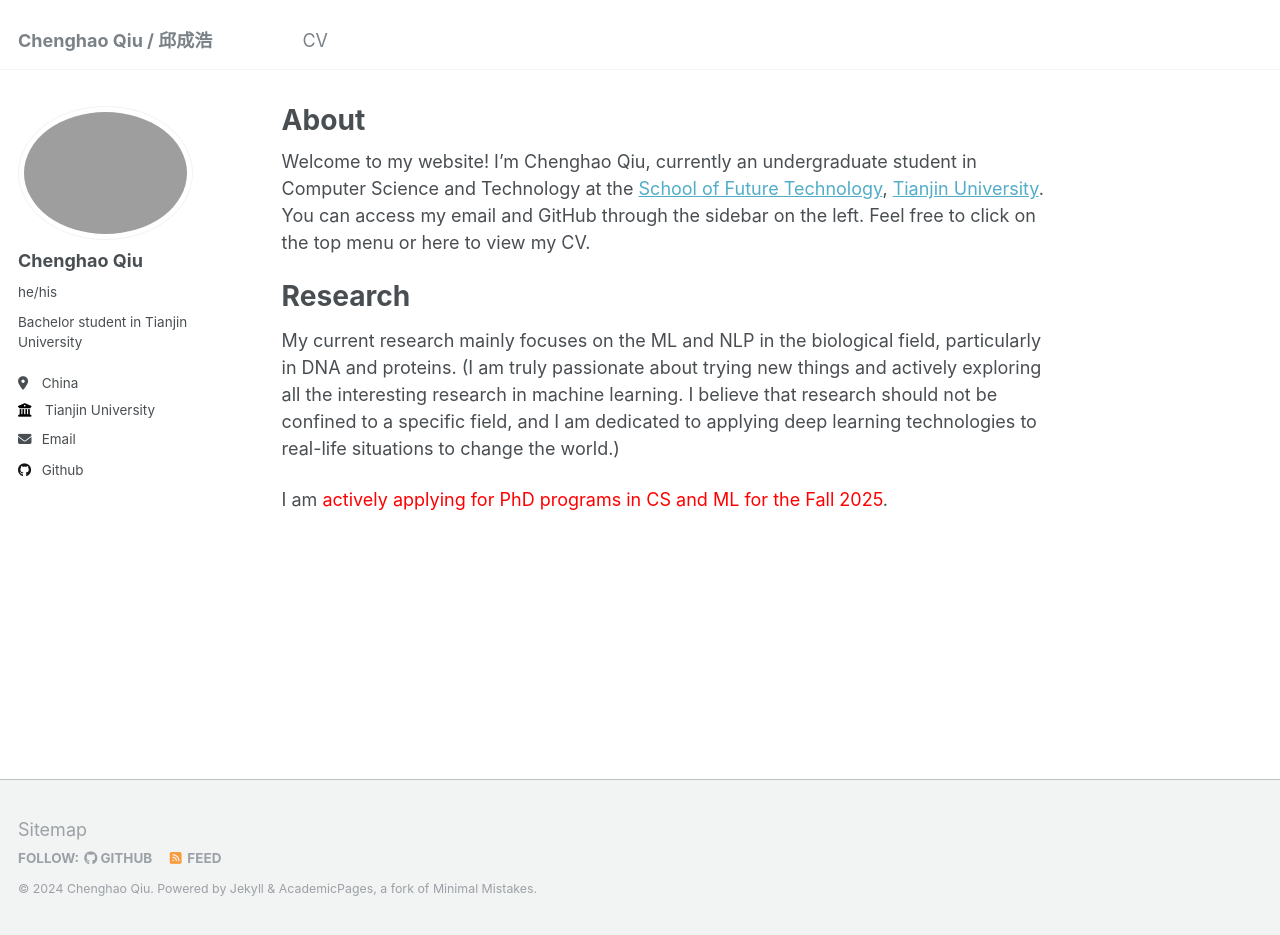
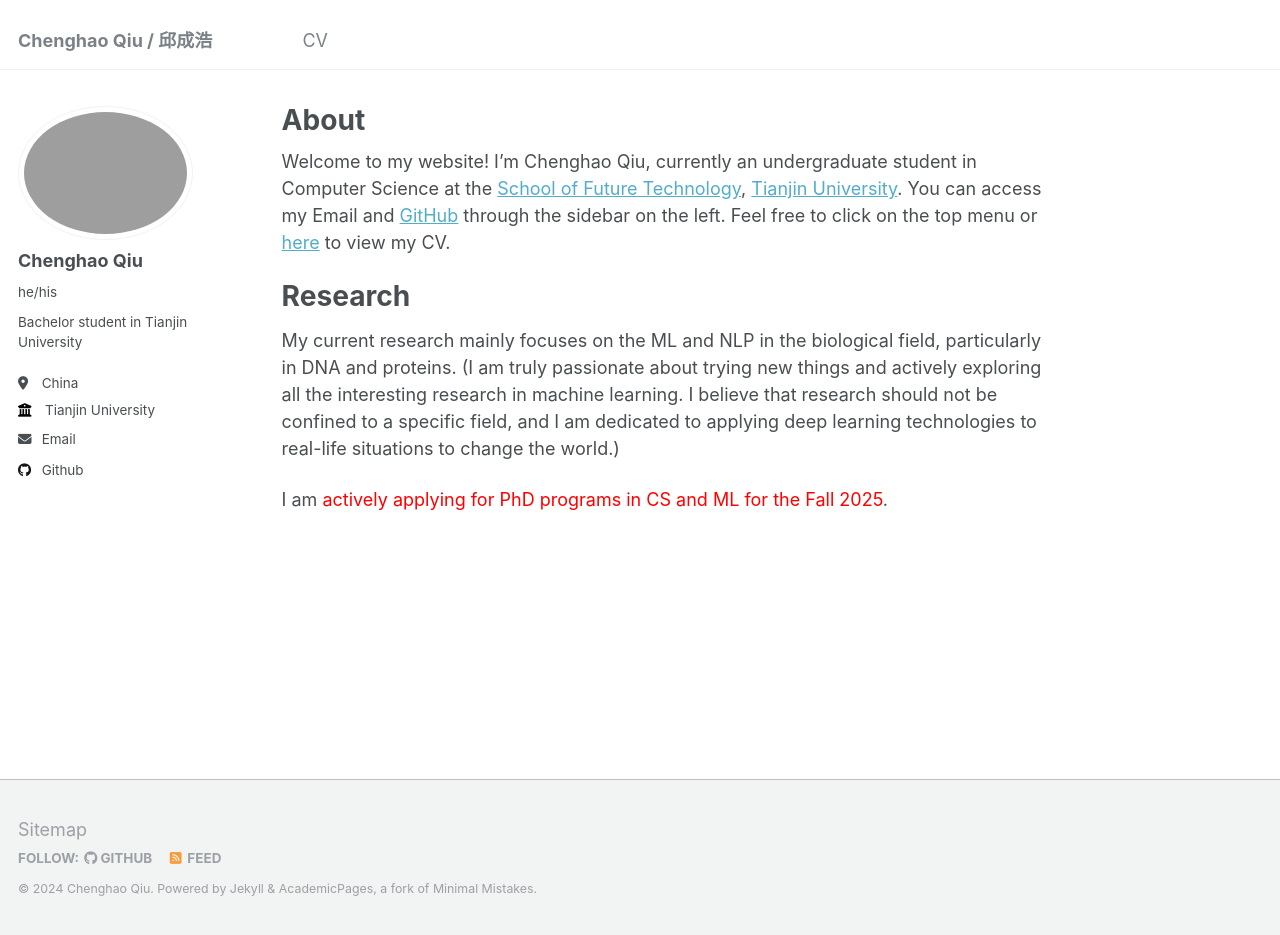
Before and after one commit to Chenghao-Qiu/Chenghao-Qiu.github.io, a Jekyll site: the page built from _pages/about.md, in a window 1280 px wide and 935 px high. Built offline with Jekyll 4.4.1, drawn with Linux system fonts in a browser that asks for light colours.

Commit message:
update CV

```diff
--- a/_pages/about.md
+++ b/_pages/about.md
@@ -7,7 +7,8 @@ redirect_from:
   - /about.html
 ---
 
-Welcome to my website! I'm Chenghao Qiu, currently an undergraduate student in Computer Science and Technology at the [School of Future Technology](qiushi.tju.edu.cn), [Tianjin University](https://www.tju.edu.cn/). You can access my email and GitHub through the sidebar on the left. Feel free to click on the top menu or here to view my CV.
+Welcome to my website! I'm Chenghao Qiu, currently an undergraduate student in Computer Science at the [School of Future Technology](qiushi.tju.edu.cn), [Tianjin University](https://www.tju.edu.cn/). You can access my Email and [GitHub](https://github.com/Chenghao-Qiu) through the sidebar on the left.
+Feel free to click on the top menu or [here](https://chenghao-qiu.github.io/cv/) to view my CV.
 
 Research
 ======
```
Also changed, not shown: 1 other file.
